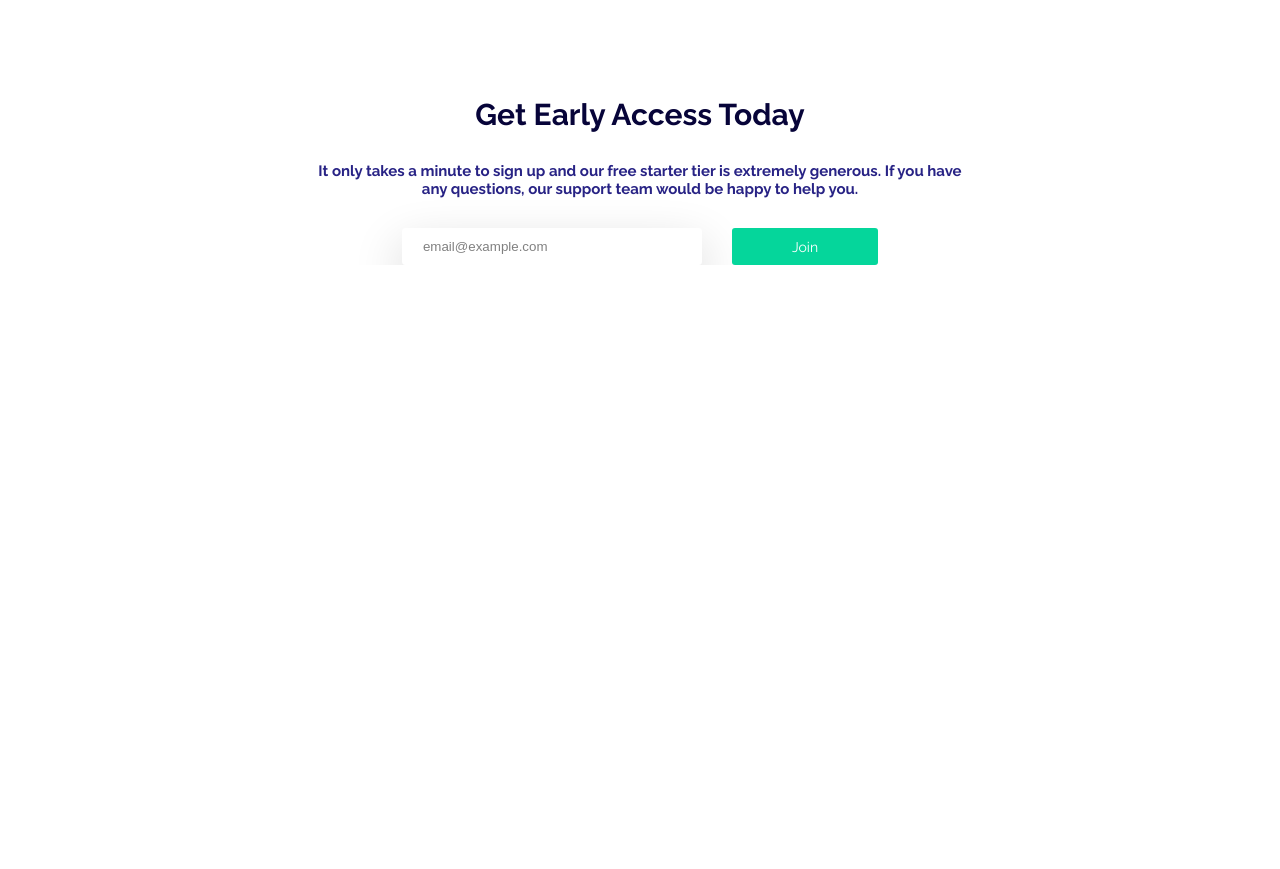
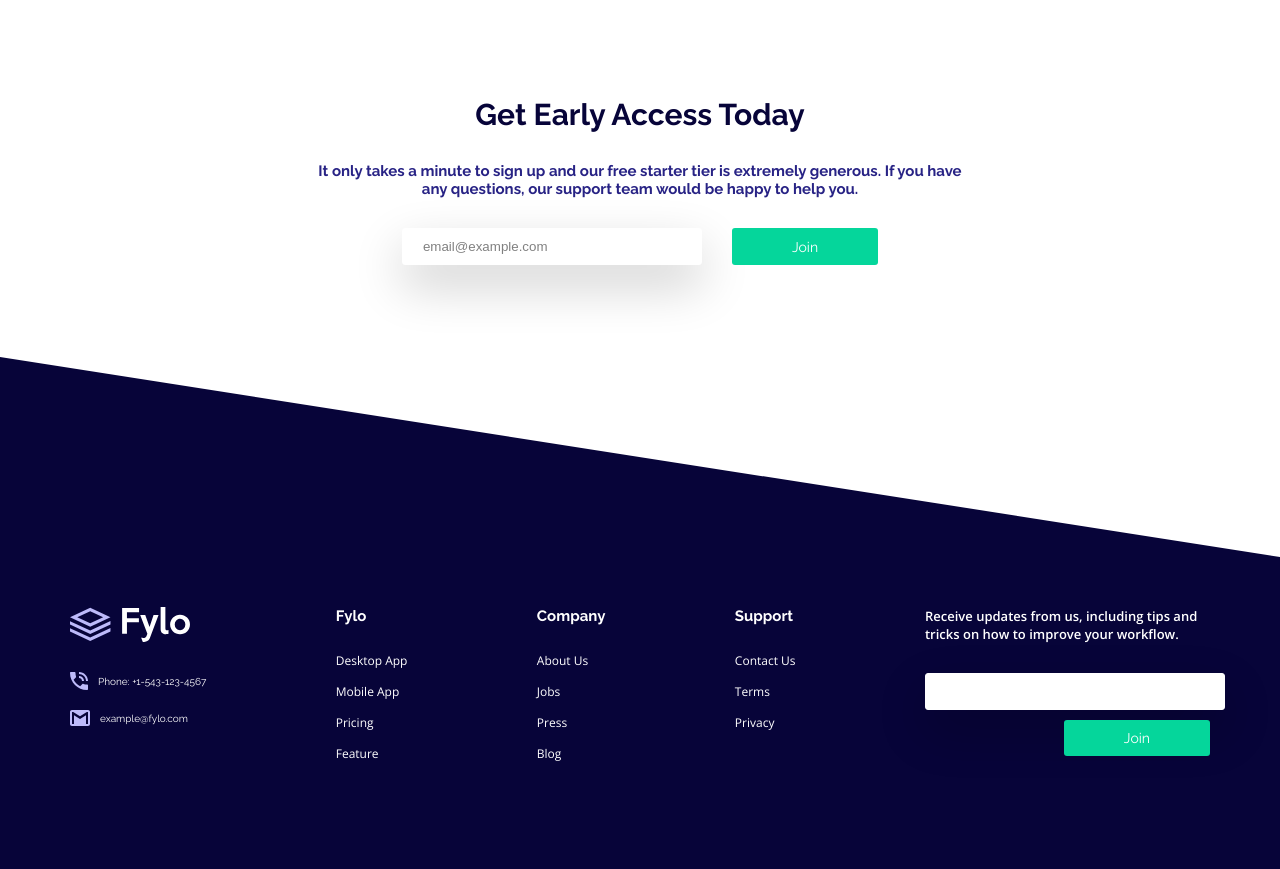
Before and after one commit to ayaan-irshad/Fylo-Landing-Page, a website: page index.html in a window 1280 px wide. Shown: the part 1472-2341 px from the top of the page. Before the commit the page ends 1737 px from the top, so only its background shows below. Drawn offline with nearby package versions, Linux system fonts and the light colour scheme.

Commit message:
built footer

```diff
--- a/index.html
+++ b/index.html
@@ -37,7 +37,7 @@
   </header>
 
 
-  <!--SECTION FEATURES-->
+  <!--FEATURES SECTION-->
   <section class="features">
     <h3 class="features__heading heading-2">Stay Productive, Wherever You Are</h3>
     <img src="images/illustration-features.svg" alt="Features illustration" class="features__image">
@@ -93,48 +93,66 @@
         help you.
       </p>
       <div class="features__form--box">
-        <input type="email" class="features__form--input" placeholder="email@example.com">
+        <input type="email" class="features__form--input text-field" placeholder="email@example.com">
         <button class="features__form--button btn">Join</button>
       </div>
 
     </form>
   </section>
 
-  <!--
+  <!--FOOTER-->
 
+  <footer class="footer">
+    <div class="footer__wrapper">
+        <div class="footer__info">
+            <img class="footer__info--logo"src="images/logo.svg" alt="logo footer">
+            <figure>
+              <img src="images/icon-phone.svg" alt="phone icon">
+              <figcaption>Phone: +1-543-123-4567</figcaption>
+            </figure>
+            <figure>
+              <img src="images/icon-email.svg" alt="email icon">
+              <figcaption>example@fylo.com</figcaption>
+            </figure>
+          </div>
 
+          <div class="footer__box">
+            <h2>Fylo</h2>
+            <ul>
+              <li><a href="#">Desktop App</a></li>
+              <li><a href="#">Mobile App</a></li>
+              <li><a href="#">Pricing</a></li>
+              <li><a href="#">Feature</a></li>
+            </ul>
+          </div>
 
+          <div class="footer__box">
+            <h2>Company</h2>
+            <ul>
+              <li><a href="#">About Us</a></li>
+              <li><a href="#">Jobs</a></li>
+              <li><a href="#">Press</a></li>
+              <li><a href="#">Blog</a></li>
+            </ul>
+          </div>
 
+          <div class="footer__box">
+            <h2>Support</h2>
+            <ul>
+              <li><a href="#">Contact Us</a></li>
+              <li><a href="#">Terms</a></li>
+              <li><a href="#">Privacy</a></li>
+            </ul>
+          </div>
 
-  Phone: +1-543-123-4567
-  example@fylo.com
+          <form action="#" class="footer__form">
+            <p class="footer__form--text">Receive updates from us, including tips and tricks on how to improve your workflow.</p>
+            <input type="text" class="footer__form--input text-field">
+            <button class="footer__form--button btn">Join</button>
+          </form>
 
-  Fylo
+    </div>
 
-  Desktop App
-  Mobile App
-  Pricing
-  Feature
-
-  Company
-
-  About Us
-  Jobs
-  Press
-  Blog
-
-  Support
-
-  Contact Us
-  Terms
-  Privacy
-
-  Receive updates from us, including tips and tricks on how to improve your workflow.
-
-  Join
-
-  -->
-
-
+  </footer>
 </body>
 </html>
--- a/sass/_base.scss
+++ b/sass/_base.scss
@@ -1,3 +1,5 @@
+////////////////////////////////////////
+//// GLOBAL SETTINGS
 *,
 *::before,
 *::after {
@@ -21,7 +23,7 @@ html {
 .header {
     height: 100vh;
     background: radial-gradient(circle at bottom right, rgba(121,115,231,1) 13%, rgba(40,35,133,1) 66%, rgba(40,35,133,1) 90%);
-    -webkit-clip-path: polygon(0 0, 100% 0, 100% 100%, 0 95vh);
+    -webkit-clip-path: polygon(0 0, 100% 0, 100% 100%, 0 75vh);
     clip-path: polygon(0 0, 100% 0, 100% 100%, 0 75vh);
 
     &__top {
@@ -42,7 +44,6 @@ html {
             background-color: $color-green;
             padding: .5rem 2.5rem;
             border-radius: 2px;
-
         }
     }
 
@@ -52,7 +53,6 @@ html {
         align-items: flex-start;
         justify-content: space-between;
         padding: 0rem 7rem;
-
     }
 
 
@@ -63,13 +63,10 @@ html {
         font-family: 'Raleway', sans-serif;
         color: #fff;
         width: 50%;
-
-
     }
 
     &__heading {
         font-size: 4rem;
-
     }
 
     &__button {
@@ -102,8 +99,8 @@ html {
         color: $color-blue-very-dark;
 
         font-size: 3rem;
+    }
 
-    }
 
     &__image {
         grid-row: 2 / 4;
@@ -149,6 +146,8 @@ html {
         line-height: 1.5;
     }
 
+    // // FEATURES FORM // //
+
     &__form {
         grid-row: 4 / 5;
         grid-column: 1 / -1;
@@ -185,40 +184,122 @@ html {
         }
 
         &--input {
-            width: 30rem;
-
-            padding: 1rem 2rem;
-
-
-            border: 1px solid #fff;
-            border-radius: 3px;
-            box-shadow: 0 2rem 5rem rgba(#000000, .2);
-
-
-
             margin-right: 3rem;
-
-            &::placeholder {
-                color: $color-gray;
-
-            }
         }
 
         &--button {
             background-color: $color-green;
             padding: 1rem 6rem;
-
-
-
-
             font-size: 1.4rem;
             border-radius: 3px;
             font-family: 'Raleway', sans-serif;
-
-
-
 
         }
 
     }
 }
+
+//////////////////////////////////////////////////////
+/// FOOTER
+
+.footer {
+    background-color: $color-blue-very-dark;
+    margin-top: 20rem;
+    padding: 10rem 7rem;
+
+    -webkit-clip-path: polygon(0 0, 100% 25vh, 100% 100%, 0 100%);
+
+    display: flex;
+
+    &__wrapper {
+        display: flex;
+        width: 100%;
+        justify-content: space-between;
+        align-items: flex-start;
+        height: 100%;
+        margin-top: 15rem;
+    }
+
+    &__info {
+        display: flex;
+        flex-direction: column;
+        justify-content: space-between;
+        align-items: baseline;
+
+        &--logo {
+
+            margin-bottom: 3rem;
+        }
+
+        figure {
+            display: flex;
+            margin-bottom: 2rem;
+            align-items: center;
+            color: #fff;
+            img {
+                margin-right: 1rem;
+            }
+        }
+    }
+
+    &__box {
+        display: flex;
+        flex-direction: column;
+
+        h2 {
+            margin-bottom: 2rem;
+            color: #fff;
+        }
+
+        ul {
+            display: flex;
+            flex-direction: column;
+            justify-content: space-between;
+            list-style: none;
+
+            li {
+                margin: 7px 0px;
+
+                a {
+                    text-decoration: none;
+                    color: #fff;
+                    font-size: 1.2rem;
+                    font-family: 'Open Sans', sans-serif;
+                }
+            }
+        }
+    }
+
+    // //  FOOTER FORM // //
+
+    &__form {
+        display: flex;
+        flex-direction: column;
+        width: 25%;
+
+
+
+
+        &--text {
+            color: #fff;
+            font-size: 1.3rem;
+            font-family: 'Open Sans', sans-serif;
+            font-weight: 600;
+            margin-bottom: 3rem;
+        }
+
+        &--input {
+            margin-bottom: 1rem;
+        }
+
+        &--button {
+            background-color: $color-green;
+            padding: 1rem 6rem;
+            font-size: 1.4rem;
+            border-radius: 3px;
+            font-family: 'Raleway', sans-serif;
+
+            align-self: flex-end;
+        }
+    }
+}
--- a/sass/_buttons.scss
+++ b/sass/_components.scss
@@ -1,5 +1,5 @@
 
-// BUTTON
+//////// BUTTON
 .btn {
     color: #fff;
     border: none;
@@ -21,3 +21,18 @@
     }
 
 }
+
+////////  TEXT FIELD
+
+.text-field {
+    width: 30rem;
+    padding: 1rem 2rem;
+    border: 1px solid #fff;
+    border-radius: 3px;
+    box-shadow: 0 2rem 5rem rgba(#000000, .2);
+
+    &::placeholder {
+        color: $color-gray;
+    }
+
+}
--- a/sass/main.scss
+++ b/sass/main.scss
@@ -1,3 +1,3 @@
 @import "variables";
-@import "buttons";
+@import "components";
 @import "base";
```
Also changed, not shown: css/style.css, sass/_variables.scss (line endings or trailing spaces).
